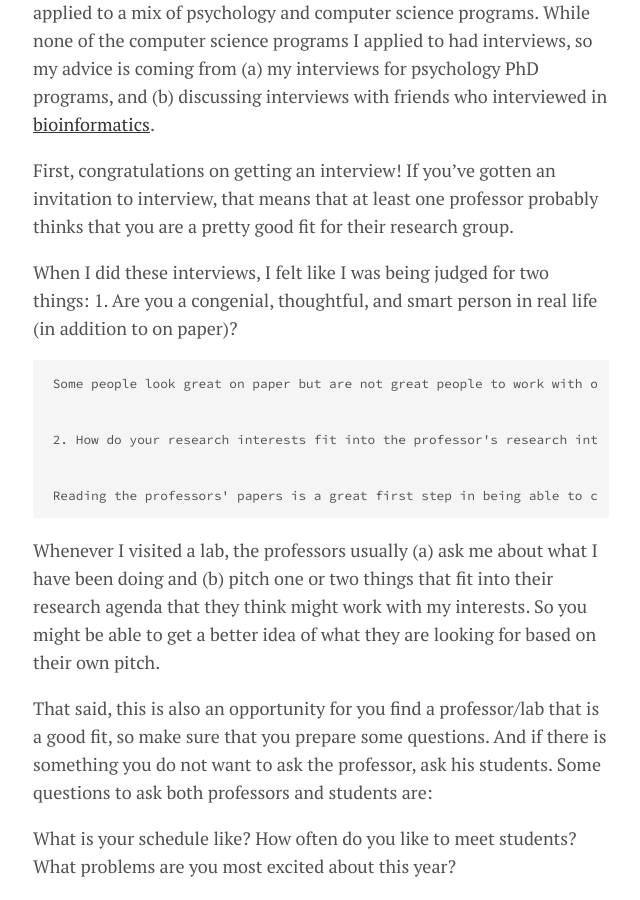
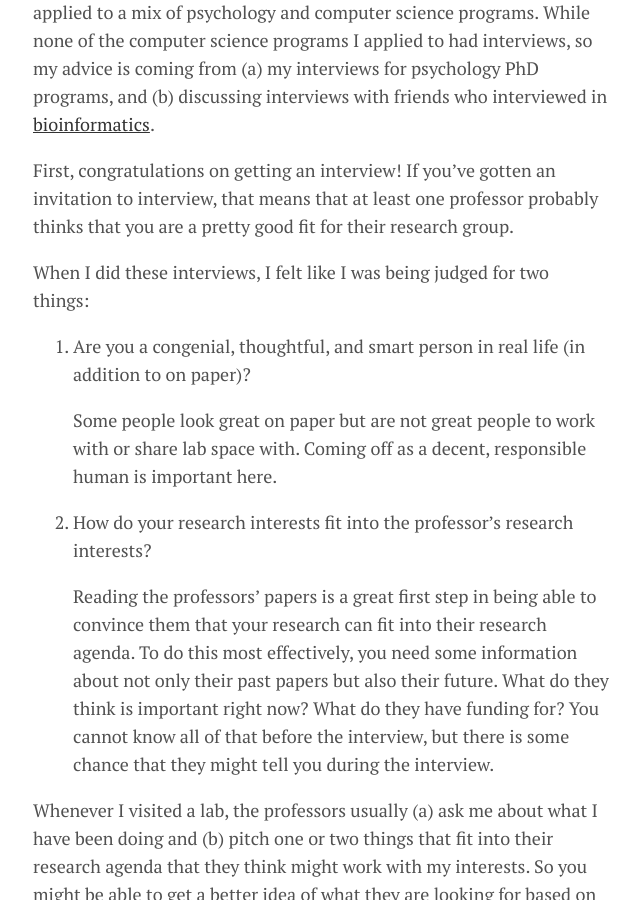
Before and after one commit to dhanus/dhanus.github.io, a Jekyll site: the page built from _posts/2018-03-01-grad-school-interviews.markdown, in a window 1280 px wide and 900 px high, scrolled down 500 px. Shown: the whole window, without its empty margins (319-959 px from the left). Built offline with Jekyll 4.4.1, drawn with Linux system fonts in a browser that asks for light colours; nearby versions of some CDN libraries.

Commit message:
fix indent

```diff
--- a/_posts/2018-03-01-grad-school-interviews.markdown
+++ b/_posts/2018-03-01-grad-school-interviews.markdown
@@ -16,13 +16,14 @@ image:
 First, congratulations on getting an interview! If you've gotten an invitation to interview, that means that at least one professor probably thinks that you are a pretty good fit for their research group.
 
 When I did these interviews, I felt like I was being judged for two things:
-     1. Are you a congenial, thoughtful, and smart person in real life (in addition to on paper)?
 
-     Some people look great on paper but are not great people to work with or share lab space with. Coming off as a decent, responsible human is important here.
+1. Are you a congenial, thoughtful, and smart person in real life (in addition to on paper)?
 
-     2. How do your research interests fit into the professor's research interests?
+   Some people look great on paper but are not great people to work with or share lab space with. Coming off as a decent, responsible human is important here.
 
-     Reading the professors' papers is a great first step in being able to convince them that your research can fit into their research agenda. To do this most effectively, you need some information about not only their past papers but also their future. What do they think is important right now? What do they have funding for?  You cannot know all of that before the interview, but there is some chance that they might tell you during the interview.
+2. How do your research interests fit into the professor's research interests?
+
+   Reading the professors' papers is a great first step in being able to convince them that your research can fit into their research agenda. To do this most effectively, you need some information about not only their past papers but also their future. What do they think is important right now? What do they have funding for?  You cannot know all of that before the interview, but there is some chance that they might tell you during the interview.
 
 Whenever I visited a lab, the professors usually (a) ask me about what I have been doing and (b) pitch one or two things that fit into their research agenda that they think might work with my interests. So you might be able to get a better idea of what they are looking for based on their own pitch.
 
```
